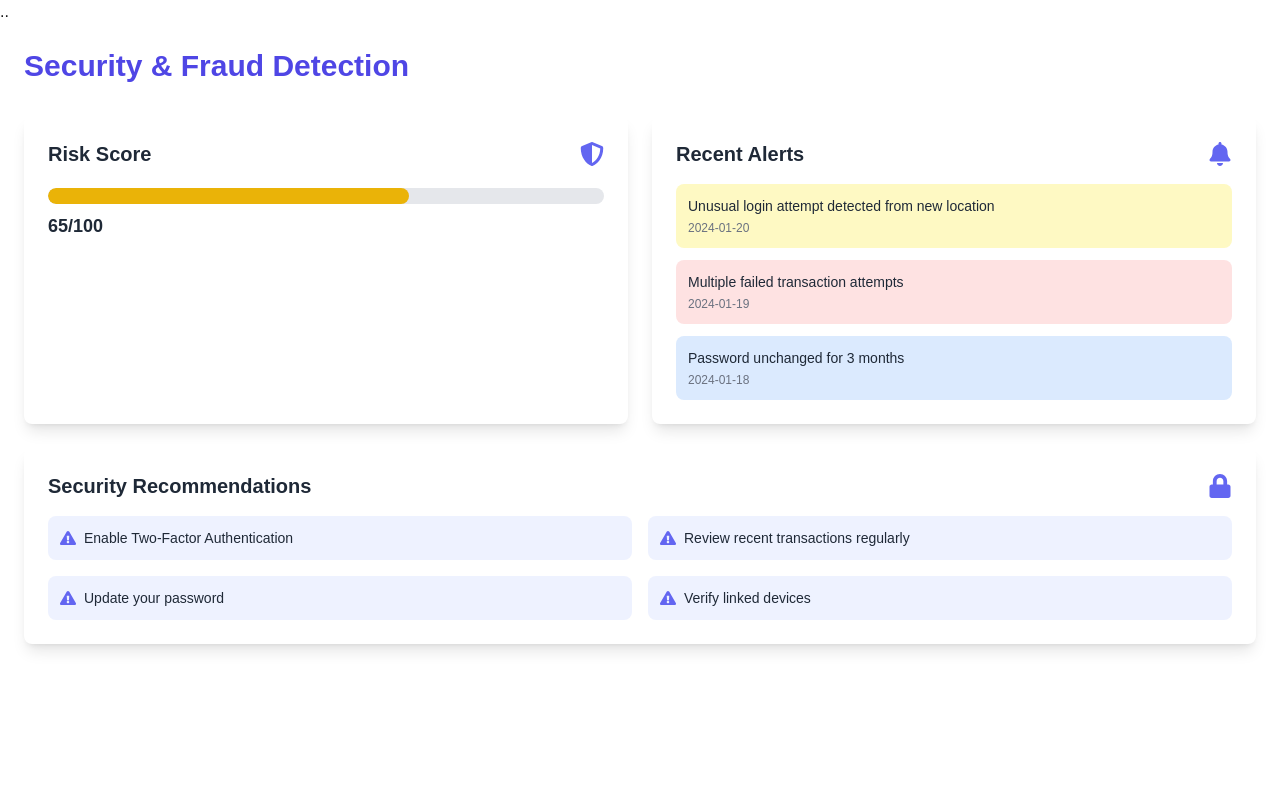
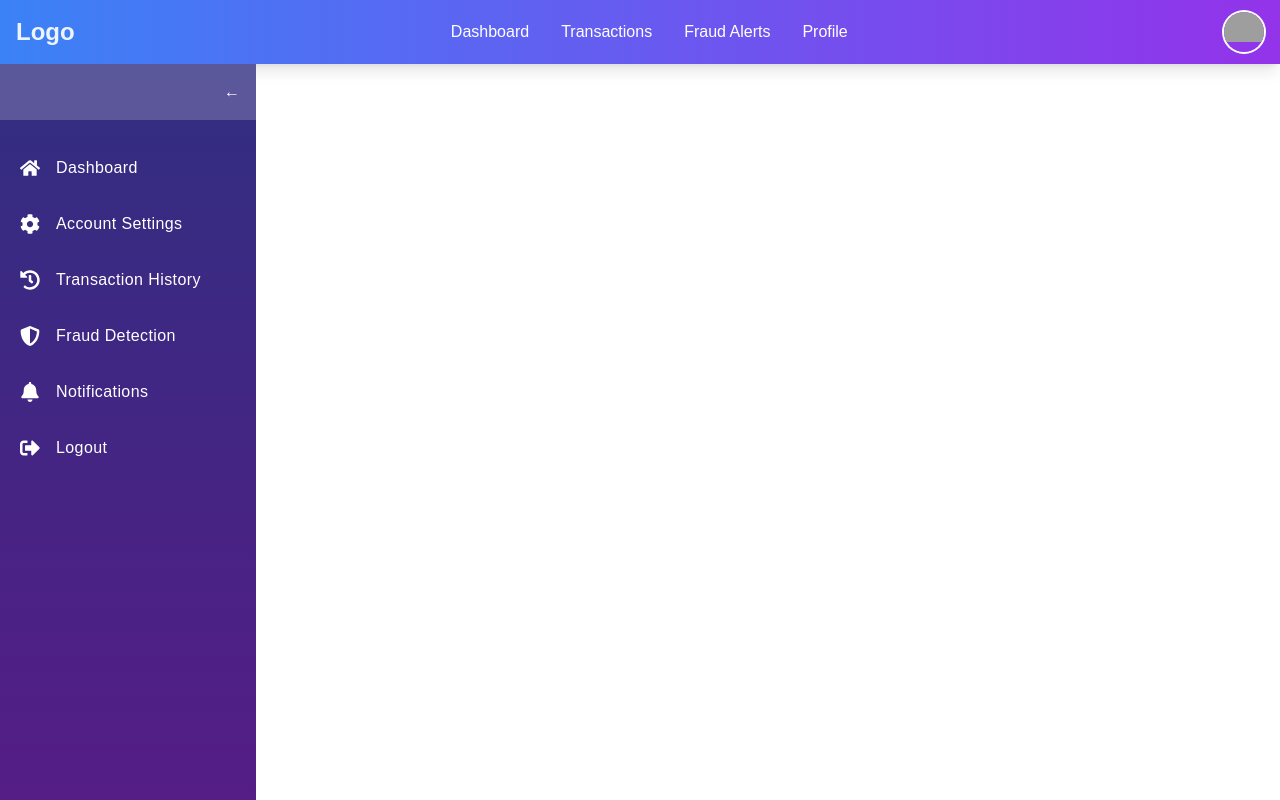
Before and after one commit to giridhar1105/Transaction, a Next.js app in the folder front-end/: page / in a window 1280 px wide. Shown: the top 800 px of the page. Built offline with nearby package versions, Linux system fonts and the light colour scheme; grey boxes are pictures that could not be loaded.

Commit message:
fraud added

```diff
--- a/front-end/app/page.js
+++ b/front-end/app/page.js
@@ -3,11 +3,13 @@
 import Header from "./Header/page";
 import Sidebar from "./Sidebar/page";
 import Dashboard from "./Dashboard/page";
-import Fraud from "./Fraud/page";
+import Fraud from "./fraud-alerts/page";
 
 export default function Home() {
   return (
     <div>
+      <Header />
+      <Sidebar />
 ..      {/* <Dashboard /> */}
       <Fraud />
       {/* <Footer /> */}
```
Also changed, not shown: front-end/app/fraud-alerts/page.js (renamed from front-end/app/Fraud/page.js).
